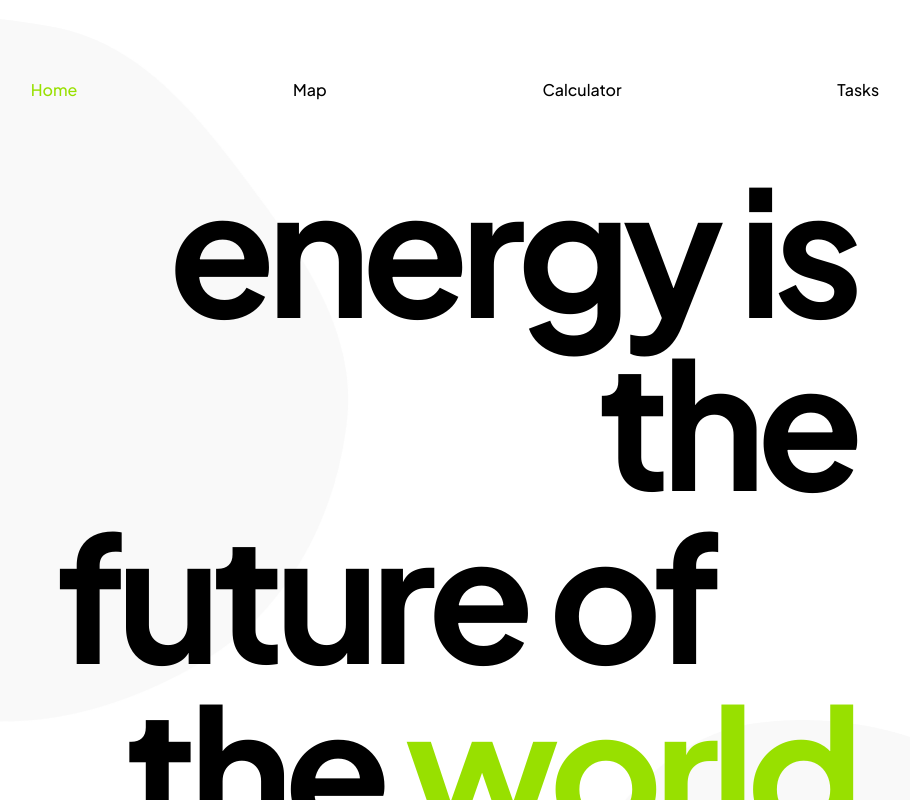
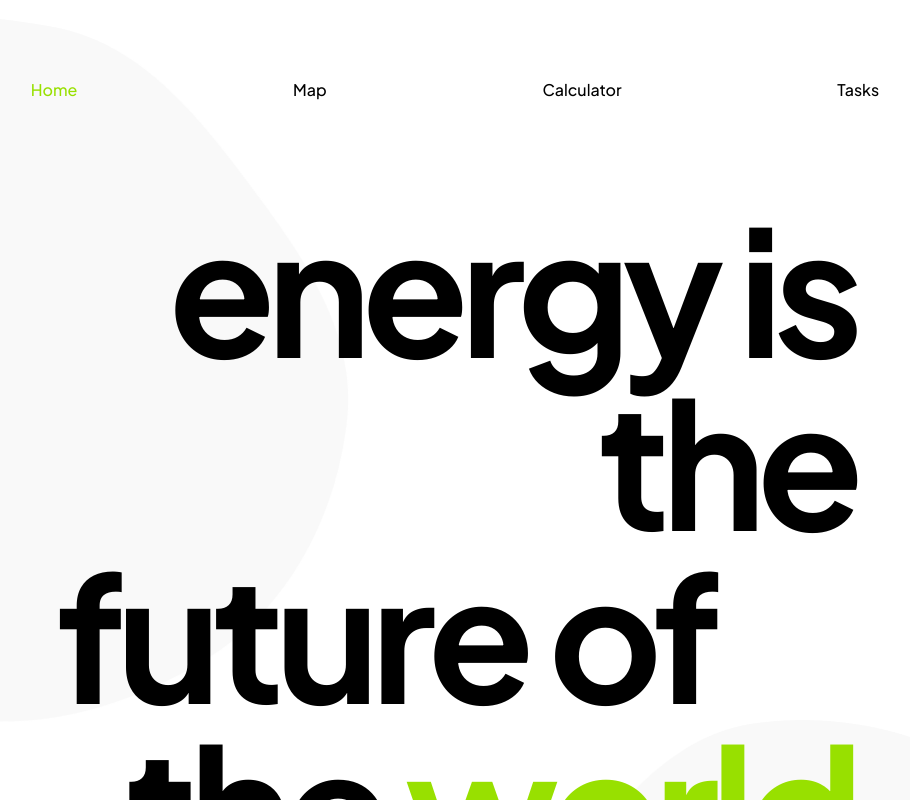
Before and after one commit to dejvokep/erasmus-energy-web-app, a Next.js app: page / in a window 1280 px wide. Shown: the top 800 px of the page, without its empty margins (185-1095 px from the left). Built offline with nearby package versions, Linux system fonts and the light colour scheme.

Commit message:
Increased top padding on pages.

```diff
--- a/styles/pages/Calculator.module.css
+++ b/styles/pages/Calculator.module.css
@@ -1,5 +1,5 @@
 .container {
-    padding: 160px 15px 50px 15px;
+    padding: 200px 15px 50px 15px;
 }
 
 .centered {
--- a/styles/pages/Home.module.css
+++ b/styles/pages/Home.module.css
@@ -1,5 +1,5 @@
 .container {
-  padding: 160px 240px 0 240px;
+  padding: 200px 240px 0 240px;
   width: 100%;
 }
 
--- a/styles/pages/Map.module.css
+++ b/styles/pages/Map.module.css
@@ -1,5 +1,5 @@
 .container {
-    padding: 160px 15px 50px 15px;
+    padding: 200px 15px 50px 15px;
 }
 
 .map {
--- a/styles/pages/Tasks.module.css
+++ b/styles/pages/Tasks.module.css
@@ -1,5 +1,5 @@
 .container {
-    padding: 160px 15px 50px 15px;
+    padding: 200px 15px 50px 15px;
     display: grid;
     place-items: center;
 }
```
